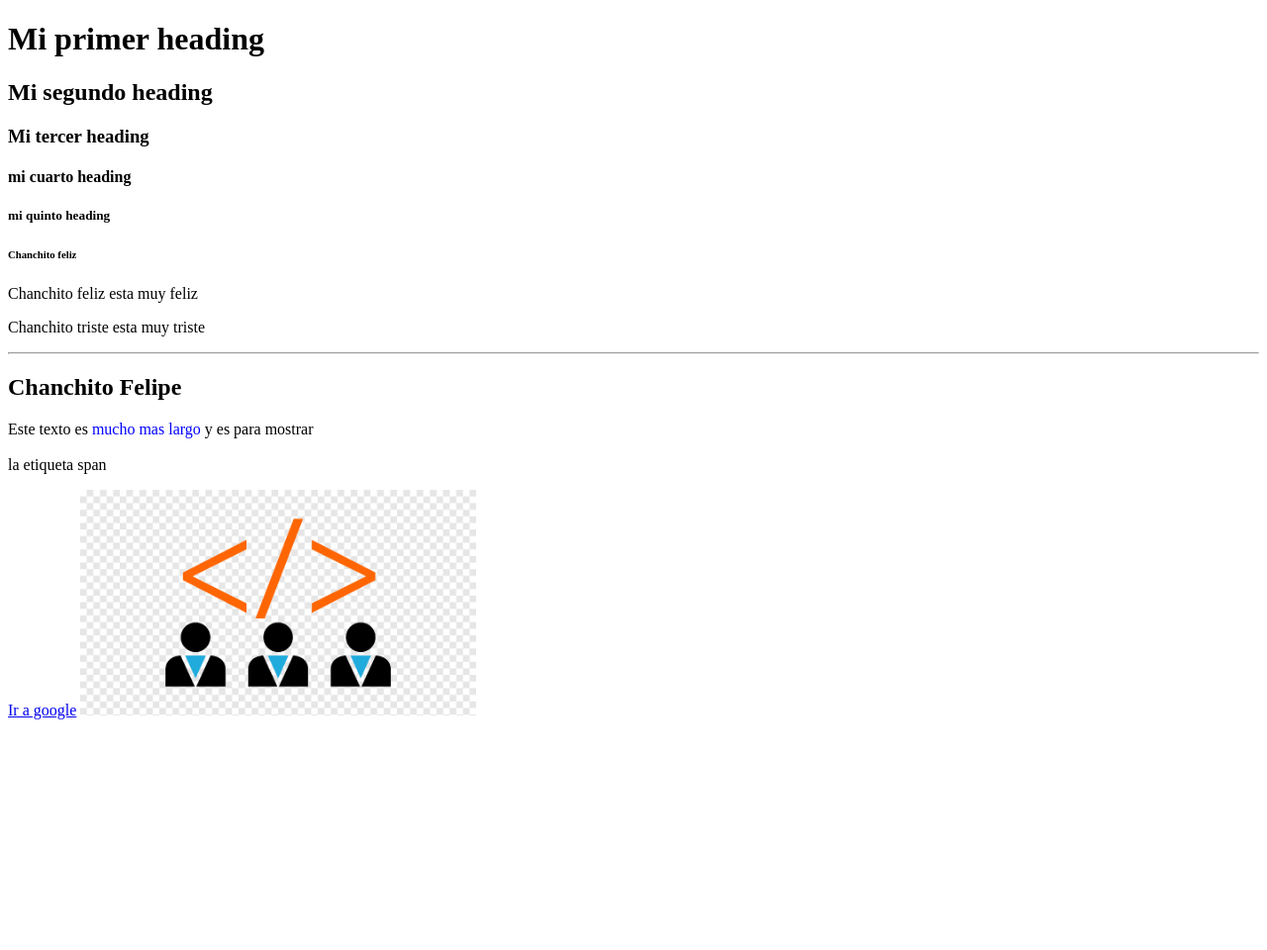
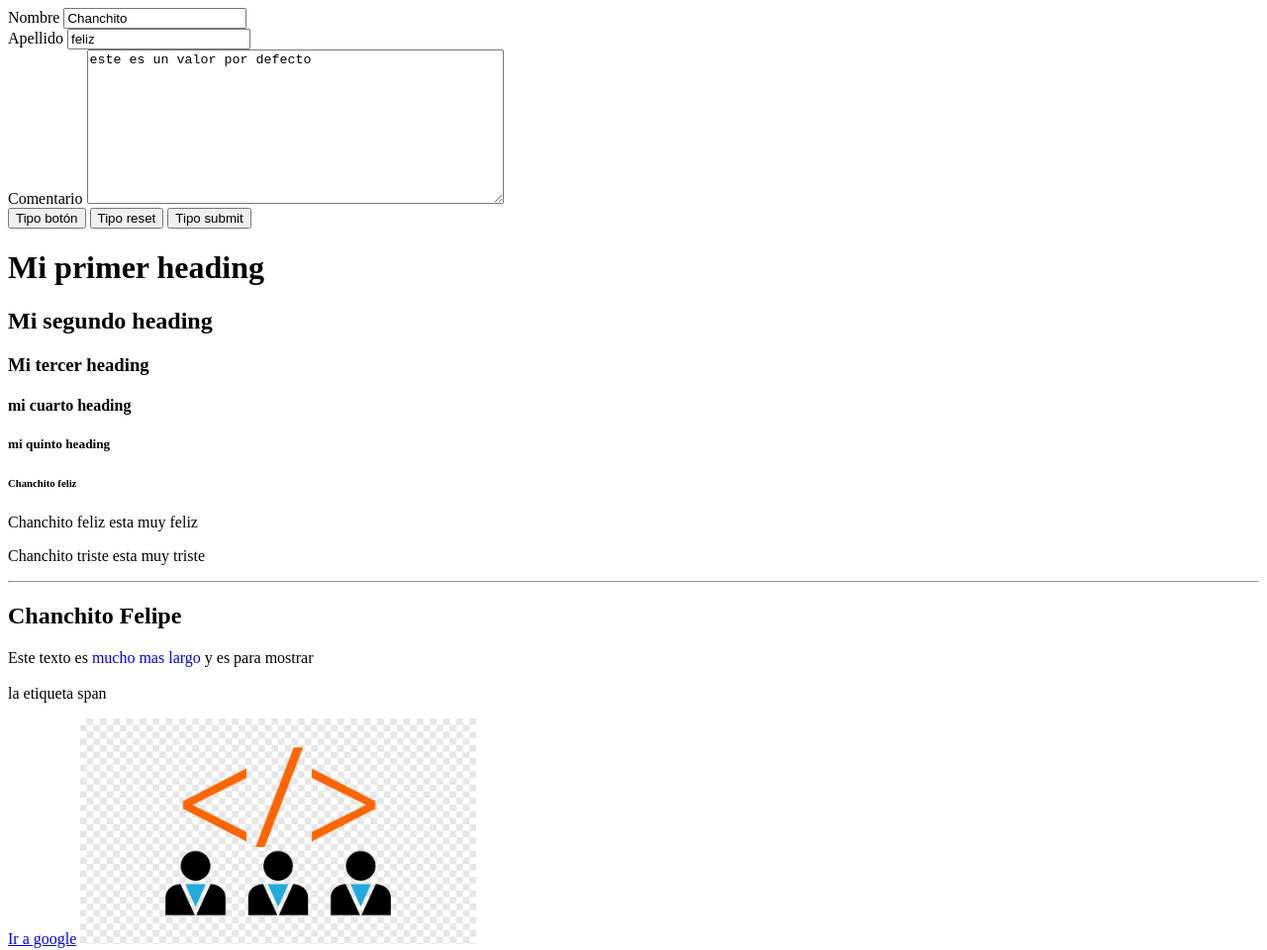
Before and after one commit to Marckytos/Web-Pr-ctica-, a plain HTML site: page index.html in a window 1280 px wide. Shown: the whole page at 99% size. Before the commit the page ends 800 px from the top, so only its background shows below. Drawn offline with Linux system fonts and the light colour scheme.

Commit message:
Formularios y botones

```diff
--- a/index.html
+++ b/index.html
@@ -6,6 +6,25 @@
     <title>Mi primera web</title>
 </head>
 <body>
+    <!-- Parte de formularios -->
+
+    <form action="/formulario" method="get">
+        <label for="nombre">Nombre</label>
+        <input value="Chanchito" type="text" id="nombre" name="nombre" placeholder="Chanchito...">
+        <br>
+        <label for="apellido">Apellido</label>
+        <input value="feliz" type=" text" id="apellido" name="apellido" placeholder="Morales juarez">
+        <br>
+        <label for="comentario"> Comentario </label>
+        <textarea cols= "50" rows= "10" id="comentario" placeholder="ingresa comentario" name="comentario">este es un valor por defecto</textarea>
+        <br>
+        <button type="button">Tipo botón</button>
+        <button type="reset">Tipo reset</button>
+        <button type="submit">Tipo submit</button>
+
+
+    </form>
+
     <h1>Mi primer heading</h1>
     <h2>Mi segundo heading</h2>
     <h3>Mi tercer heading</h3>
@@ -31,5 +50,6 @@
     <a target= "_blank" href="https://www.google.com.mx">Ir a google</a>
     <img src="img/png desarrollo web.png" width="400px" alt="">
 
+
 </body>
 </html>
```
